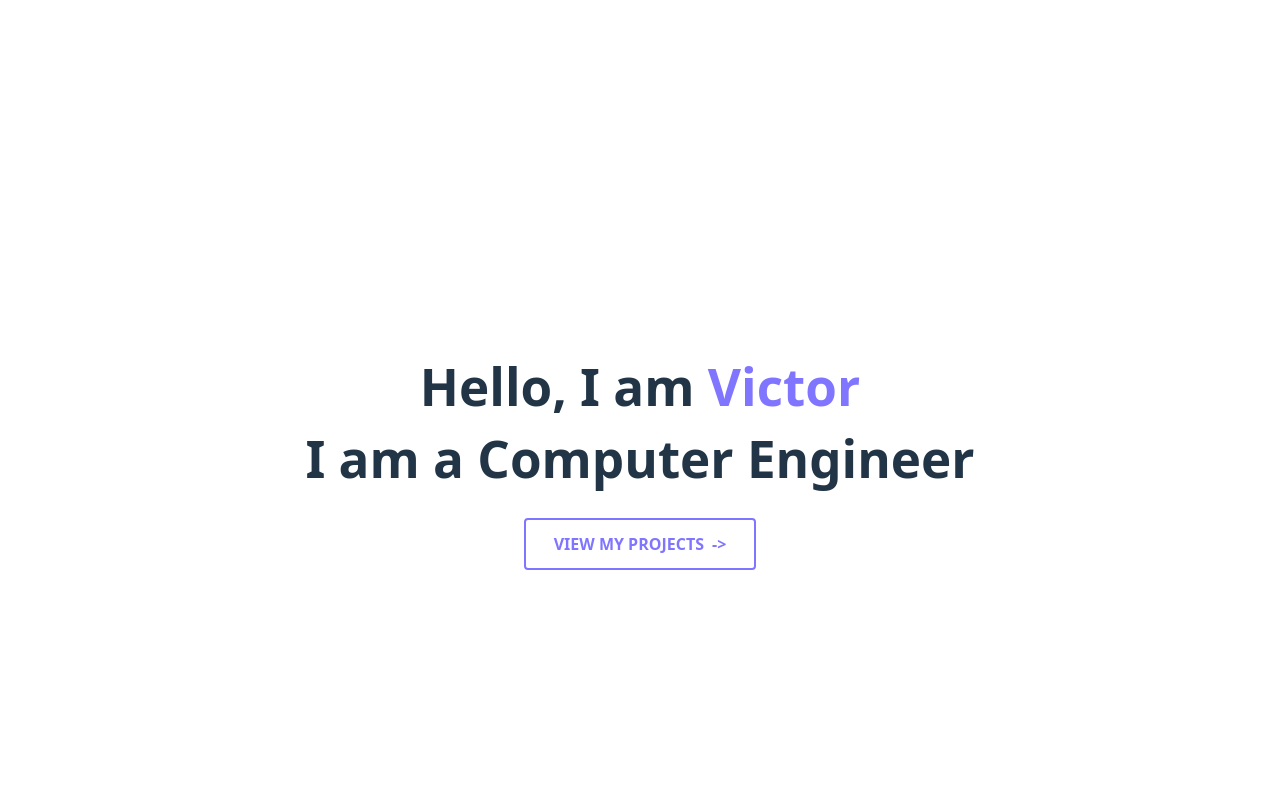
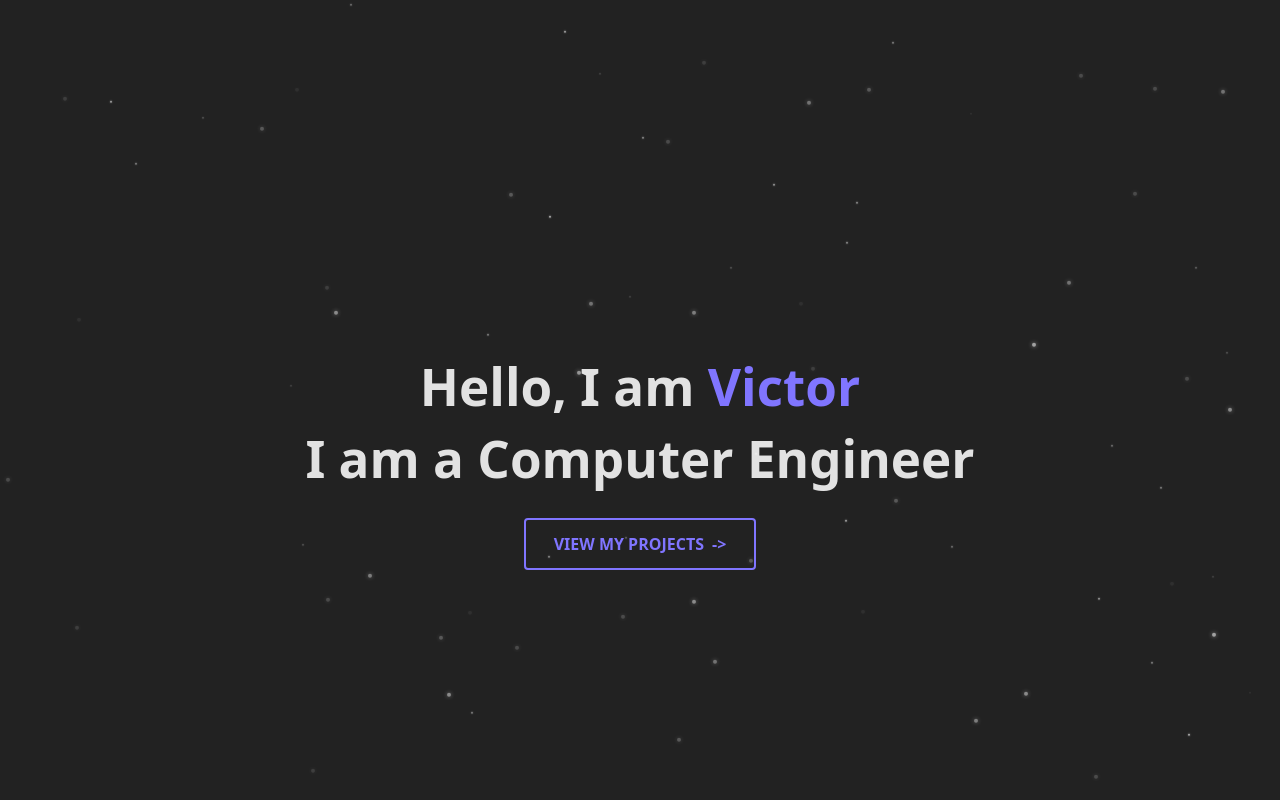
Before and after one commit to Contrerasv742/contrerasv742.github.io, a React (Vite) app: page / in a window 1280 px wide. Shown: the top 800 px of the page. Built offline with nearby package versions, Linux system fonts and the light colour scheme; some icons are missing.

Commit message:
Fixing dark mode issues

```diff
--- a/src/styles/index.css
+++ b/src/styles/index.css
@@ -3,7 +3,7 @@
   line-height: 1.5;
   font-weight: 500;
 
-  color-scheme: light dark;
+  color-scheme: dark;
   color: rgba(255, 255, 255, 0.87);
   background-color: #222222;
 
@@ -73,18 +73,9 @@
   outline: 4px auto -webkit-focus-ring-color;
 }
 
-@media (prefers-color-scheme: light) {
-  :root {
-    color: #213547;
-    background-color: #ffffff;
-  }
-  a:hover {
-    color: #747bff;
-  }
-  button {
-    background-color: #f9f9f9;
-  }
-}
+/* @media (prefers-color-scheme: light) { */
+/*   For light mode integration */
+/* } */
 
 .heading {
   font-size: 3.2em;
```
